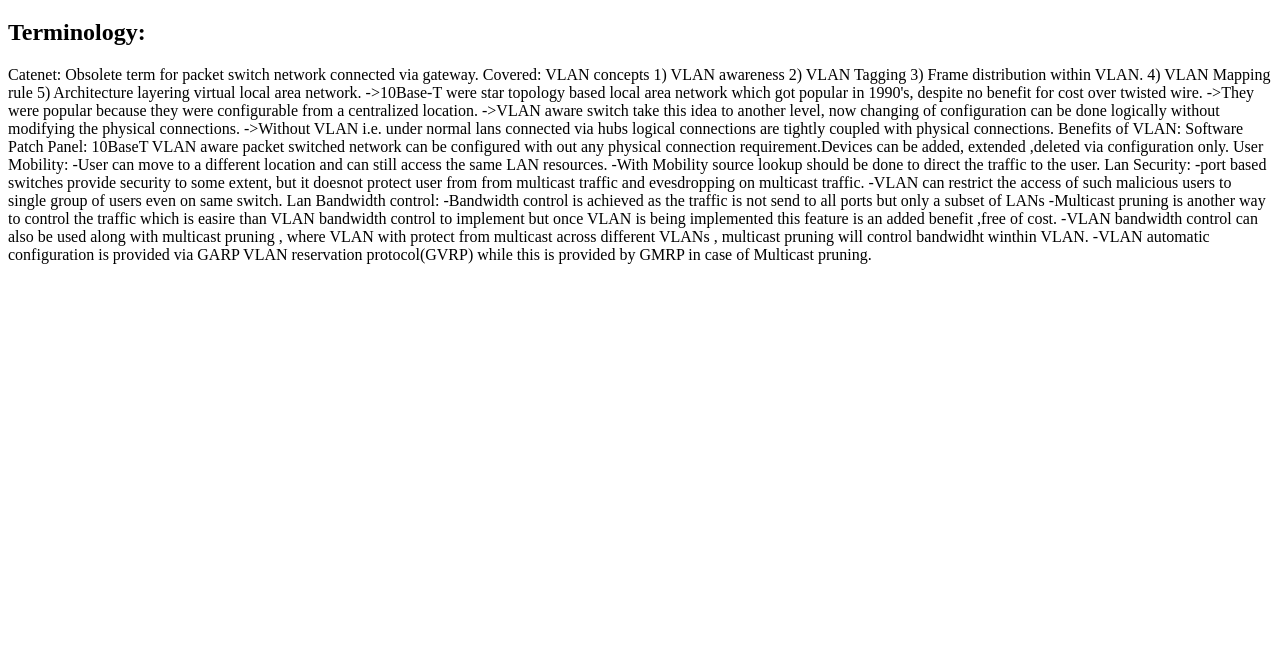
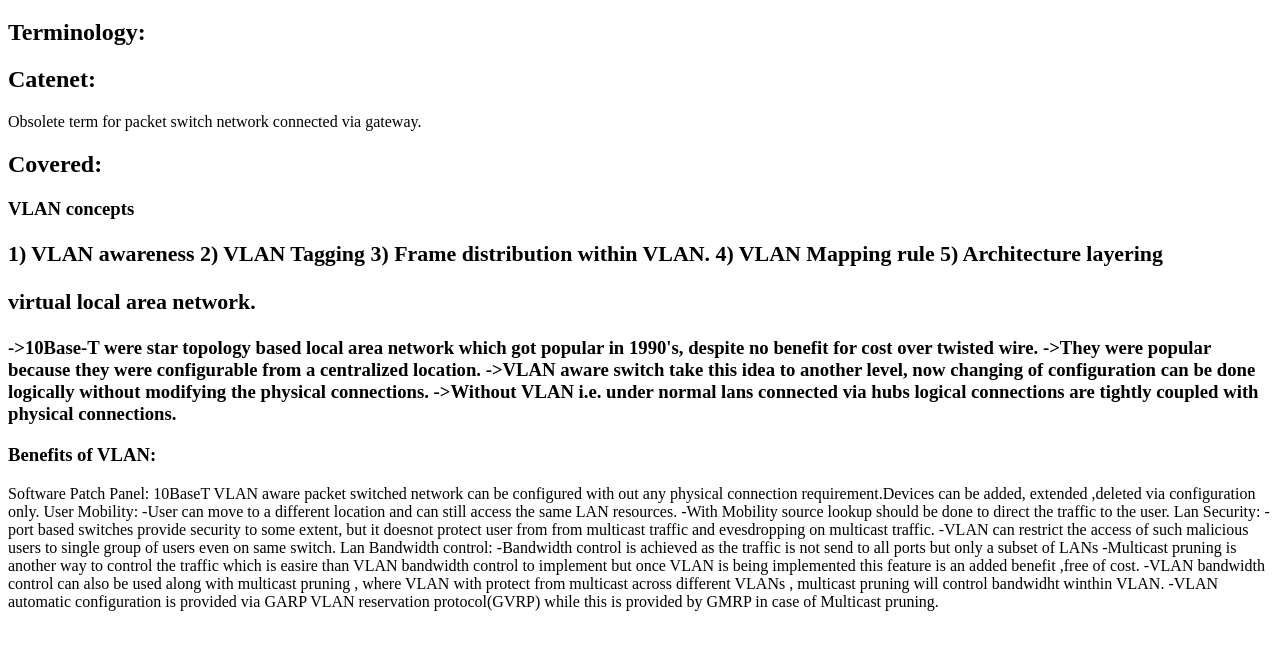
Before and after one commit to joshiabhinav/joshiabhinav.github.io, a plain HTML site: page index.html in a window 1280 px wide. Shown: the part 87-736 px from the top of the page. Drawn offline with Linux system fonts and the light colour scheme.

Commit message:
Update index.html

```diff
--- a/index.html
+++ b/index.html
@@ -3,25 +3,25 @@
 <body>
  <h1>vlan:</h1>
   <h2>Terminology:</h2>
-Catenet:
+ <h2>Catenet:</h2>
 Obsolete term for packet switch network connected via gateway.
 
-Covered:
-VLAN concepts
+<h2>Covered:<h2>
+<h3><b>VLAN concepts<h3>
 1) VLAN awareness
 2) VLAN Tagging
 3) Frame distribution within VLAN.
 4) VLAN Mapping rule
 5) Architecture layering
-
-virtual local area network.
+ </b>
+ <h3><b>virtual local area network.</b></h3>
 ->10Base-T were star topology based local area network which got popular in 1990's, despite no benefit for cost over twisted wire.
 ->They were popular because they were configurable from a centralized location.
 ->VLAN aware switch take this idea to another level, now changing of configuration can be done logically without modifying the physical
     connections.
 ->Without VLAN i.e. under normal lans connected via hubs logical connections are tightly coupled with physical connections.
 
-Benefits of VLAN:
+ <h3>Benefits of VLAN:</h3>
 Software Patch Panel:
 10BaseT VLAN aware packet switched network can be configured with out any physical connection requirement.Devices can be added, extended ,deleted
 via configuration only.
```
